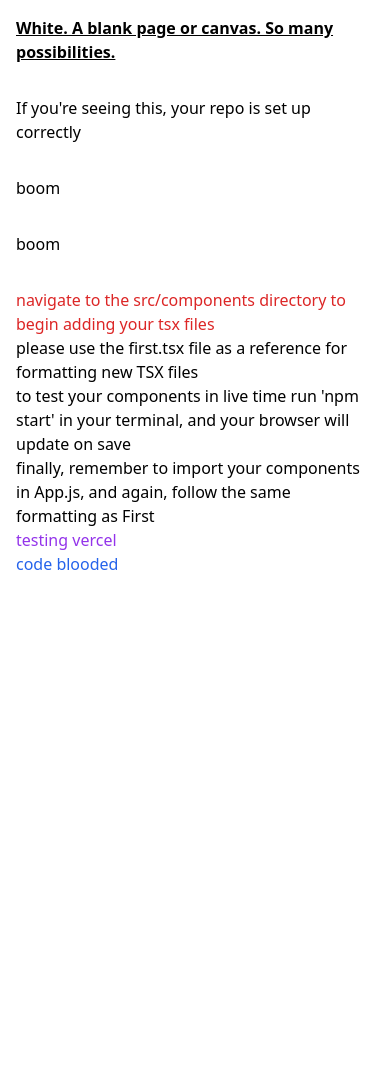
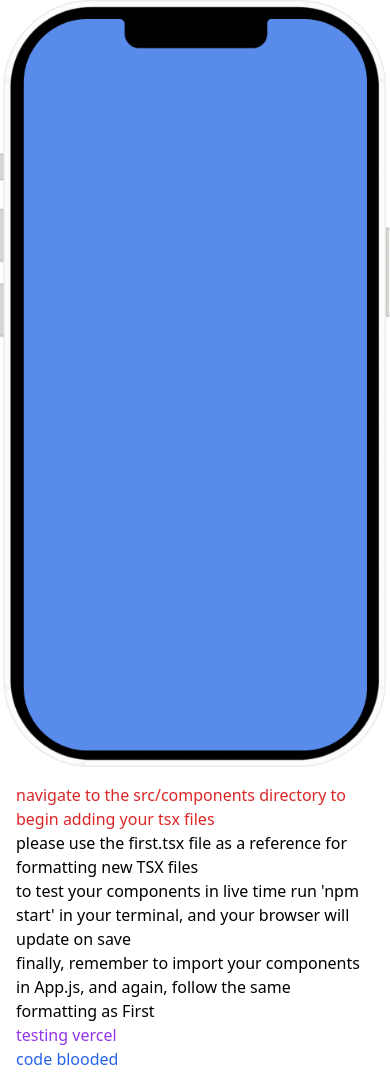
Before and after one commit to varoon-enjeti/tricluck-landing-page, a React (Create React App) app: page / in a window 390 px wide. Before the commit the page ends 844 px from the top, so only its background shows below. Built offline with nearby package versions, Linux system fonts and the light colour scheme.

Commit message:
Phone
phone added

```diff
--- a/src/App.tsx
+++ b/src/App.tsx
@@ -1,17 +1,16 @@
 import React from 'react';
 import logo from './logo.svg';
 import First from './components/first';
+import BottomRight from './components/bottomright';
+import BottomLeft from './components/bottomleft';
+
+
 
 function App() {
   return (
-    <div className="App">
-      <header className="App-header">
-        <div className="p-4 font-bold underline">White. A blank page or canvas. So many possibilities.</div>
-        <div className='p-4'>If you're seeing this, your repo is set up correctly</div>
-        <div className='p-4'>boom</div>
-        <div className='p-4'>boom</div>
-        <First />
-      </header>
+    <div className="xl:flex font-Ubuntu">
+      <BottomLeft />
+      <BottomRight />
     </div>
   );
 }
--- /dev/null
+++ b/src/components/bottomleft.tsx
@@ -0,0 +1,10 @@
+import React from 'react';
+import phone from './img/image.png'
+
+export default function First() {
+    return (
+        <div className="xl:w-7/12 xl:h-1/2">
+            <img src={phone} alt ="phone"/>
+        </div>
+    );
+}
--- /dev/null
+++ b/src/components/bottomright.tsx
@@ -0,0 +1,14 @@
+import React from 'react';
+
+export default function First() {
+    return (
+        <div className="p-4">
+            <p className="text-red-600">navigate to the src/components directory to begin adding your tsx files</p>
+            <p>please use the first.tsx file as a reference for formatting new TSX files</p>
+            <p>to test your components in live time run 'npm start' in your terminal, and your browser will update on save</p>
+            <p>finally, remember to import your components in App.js, and again, follow the same formatting as First</p>
+            <p className="text-purple-600">testing vercel</p>
+            <p className='text-blue-600'>code blooded</p>
+        </div>
+    );
+}
```
Also changed, not shown: src/components/img/image.png (added).
